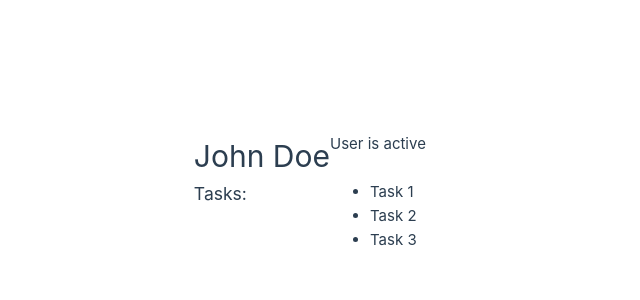
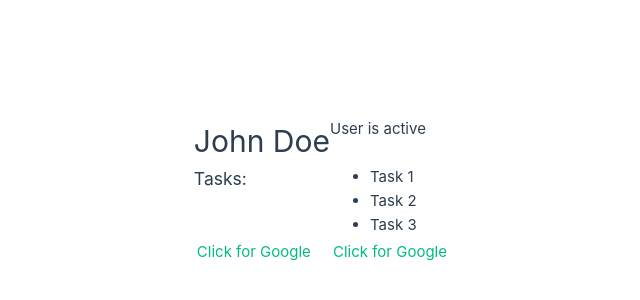
Before and after one commit to iqbalnafee/vue-practice, a Vue app: page / in a window 1280 px wide. Shown: the part 208-508 px from the top of the page, without its empty margins (310-950 px from the left). Built offline with nearby package versions, Linux system fonts and the light colour scheme.

Commit message:
v-bind added

```diff
--- a/src/App.vue
+++ b/src/App.vue
@@ -6,6 +6,8 @@
   <ul>
     <li v-for="task in tasks" :key="task">{{ task }}</li>
   </ul>
+  <a v-bind:href="link">Click for Google</a> <!-- add any vue data to attribute use bind -->
+  <a :href="link">Click for Google</a> <!-- shorter way to use v bind -->
 </template>
 
 <script>
```
